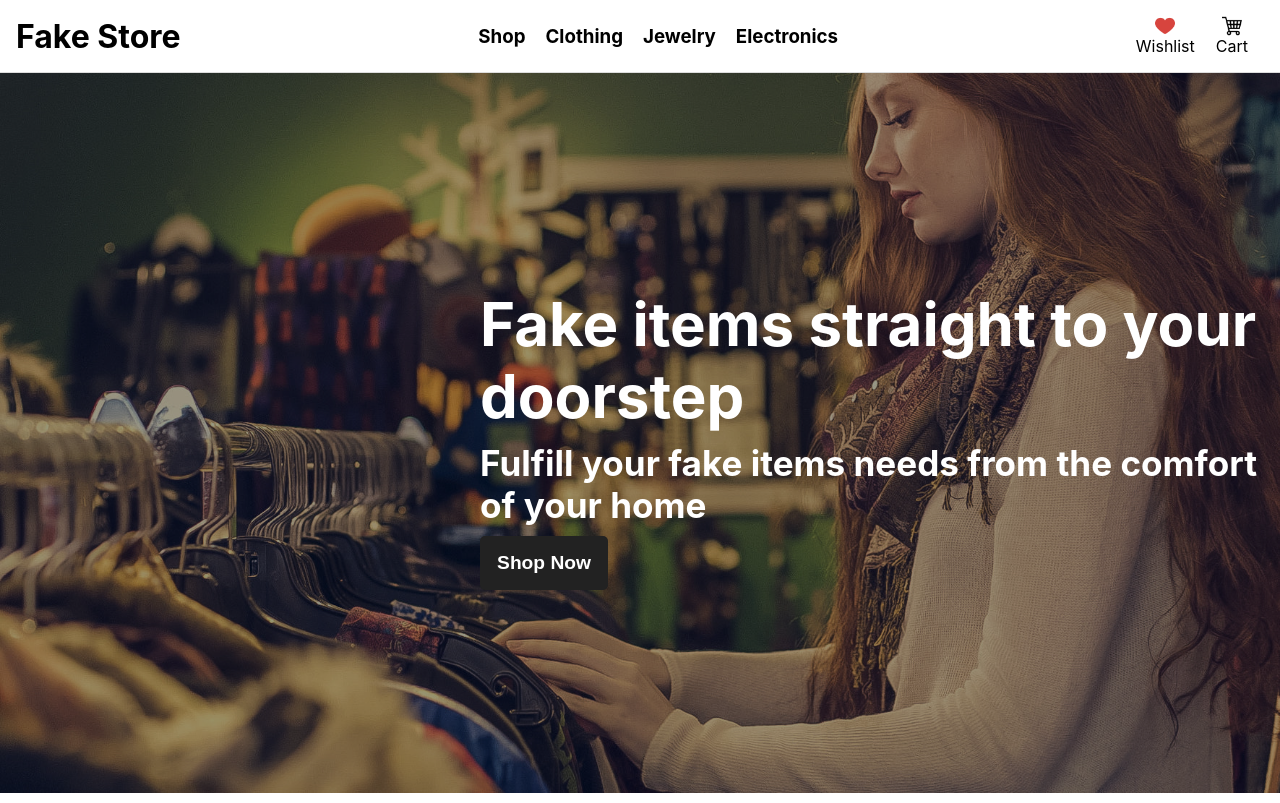
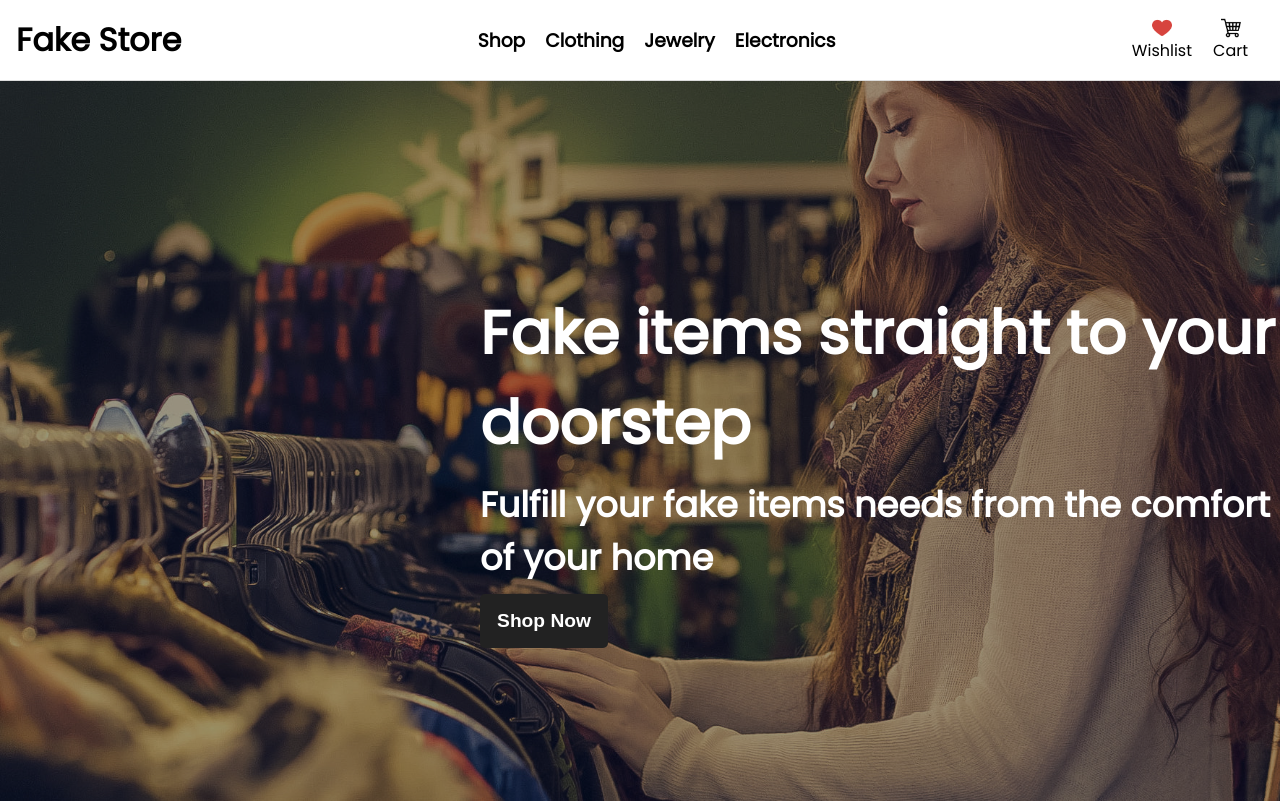
Before and after one commit to c-yip/shopping-cart, a React (Create React App) app: page / in a window 1280 px wide. Shown: the top 803 px of the page. Built offline with nearby package versions, Linux system fonts and the light colour scheme; the HTML template or start-up script is replaced by a standard one.

Commit message:
Change font and title.

```diff
--- a/public/index.html
+++ b/public/index.html
@@ -5,11 +5,14 @@
     <link rel="icon" href="%PUBLIC_URL%/favicon.ico" />
     <meta name="viewport" content="width=device-width, initial-scale=1" />
     <meta name="theme-color" content="#000000" />
-    <meta
-      name="description"
-      content="Web site created using create-react-app"
+    <meta name="Fake Store" content="Web site created using create-react-app" />
+    <link rel="apple-touch-icon" href="%PUBLIC_URL%/logo192.png" />
+    <link rel="preconnect" href="https://fonts.googleapis.com" />
+    <link rel="preconnect" href="https://fonts.gstatic.com" crossorigin />
+    <link
+      href="https://fonts.googleapis.com/css2?family=Poppins&display=swap"
+      rel="stylesheet"
     />
-    <link rel="apple-touch-icon" href="%PUBLIC_URL%/logo192.png" />
     <!--
       manifest.json provides metadata used when your web app is installed on a
       user's mobile device or desktop. See https://developers.google.com/web/fundamentals/web-app-manifest/
@@ -24,7 +27,7 @@
       work correctly both with client-side routing and a non-root public URL.
       Learn how to configure a non-root public URL by running `npm run build`.
     -->
-    <title>React App</title>
+    <title>Fake Store</title>
   </head>
   <body>
     <noscript>You need to enable JavaScript to run this app.</noscript>
--- a/src/App.js
+++ b/src/App.js
@@ -10,7 +10,7 @@
 
 function App() {
   return (
-    <div className="App">
+    <div className="App font-link">
       <Header />
 
       <Routes>
--- a/src/index.css
+++ b/src/index.css
@@ -17,3 +17,7 @@
   font-family: source-code-pro, Menlo, Monaco, Consolas, "Courier New",
     monospace;
 }
+
+.font-link {
+  font-family: "Poppins", sans-serif;
+}
```
